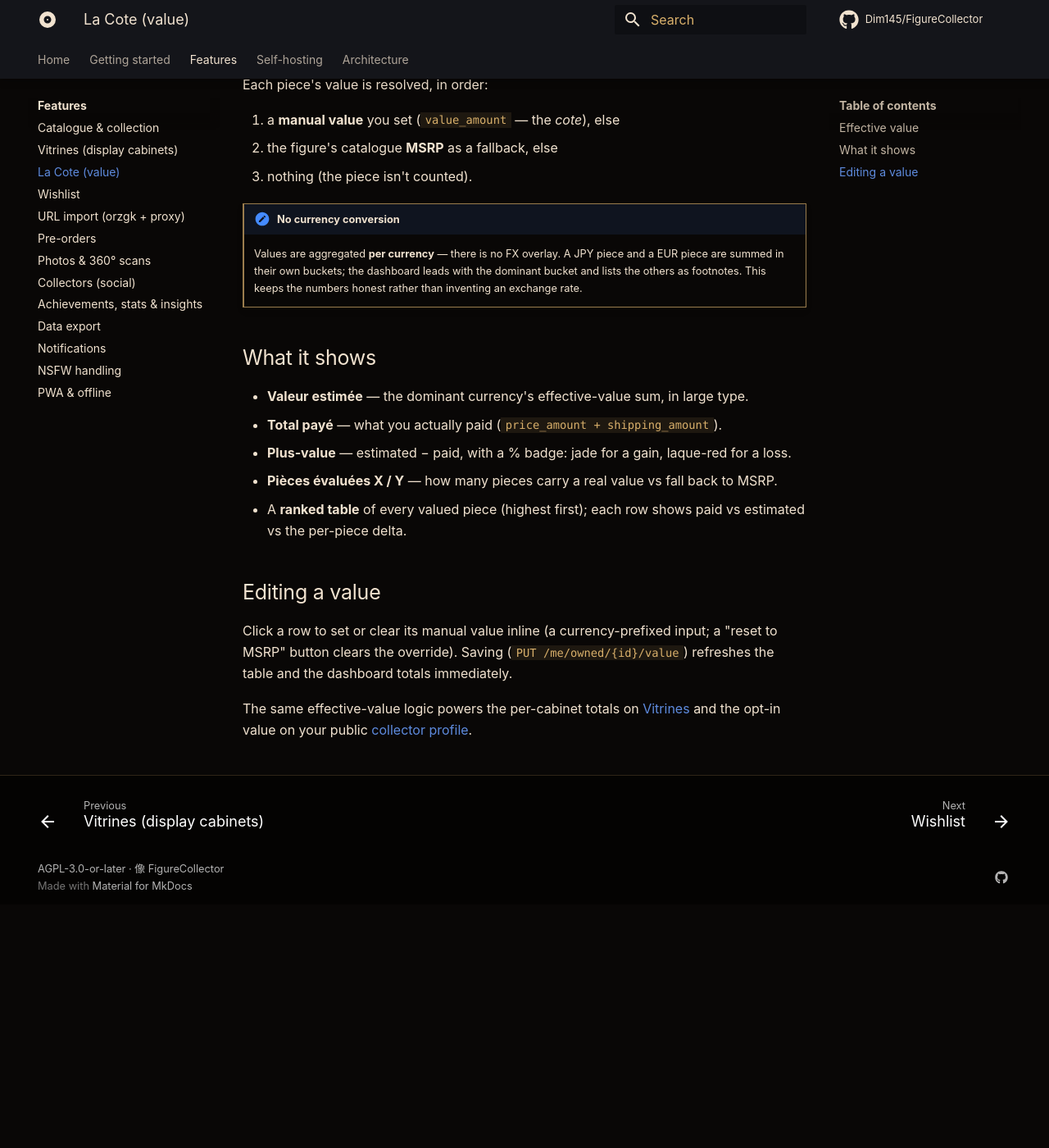
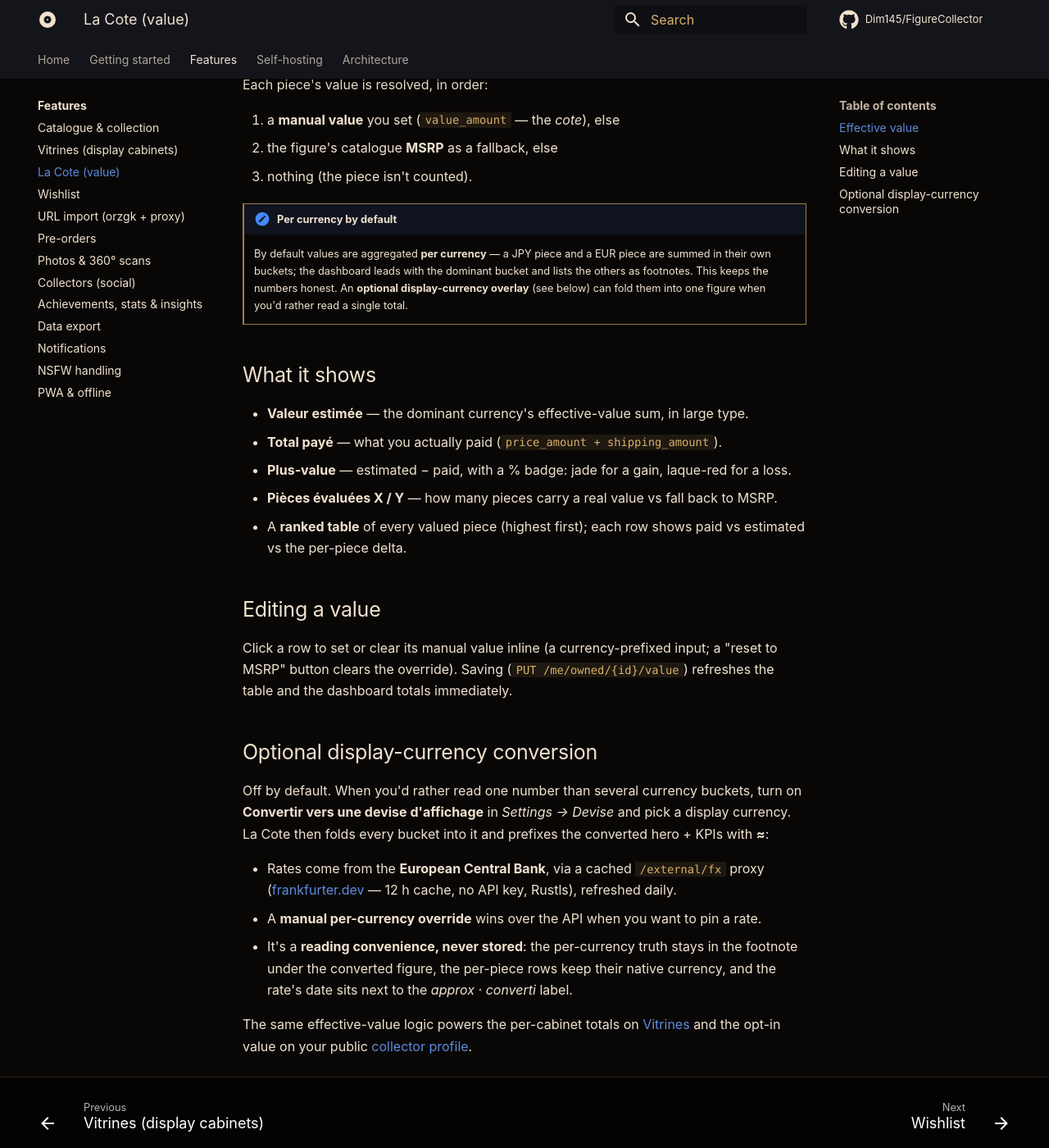
Before and after one commit to Dim145/FigureCollector, an MkDocs documentation site: the page built from docs/content/features/cote.md, in a window 1280 px wide and 1400 px high, scrolled down 297 px. Shown: the whole window at 82% size. Built offline with MkDocs 1.6.1 and Material for MkDocs 9.7.7, drawn with Linux system fonts in a browser that asks for light colours; comment, search, counter and statistics services are not loaded; before the commit the page ends 1382 px from its top, so only the background shows below that.

Commit message:
docs: document Lot 7 features (scan, bulk edit, receipts, FX, gift list)
- catalogue.md: barcode scan (BarcodeDetector → /figures/by-jan), bulk edit
  (Sélection multiple), proof-of-purchase documents (owner-only proxy).
- cote.md: replace the now-wrong "No currency conversion" note; document the
  optional display-currency overlay (ECB/frankfurter, off by default, never
  stored, manual overrides).
- wishlist.md: shared gift list (/g/<token>, anonymous reservations hidden from
  the owner, NSFW gating).
- features/index.md + README highlights: surface all five.

Validated with `mkdocs build --strict`.

```diff
--- a/docs/content/features/cote.md
+++ b/docs/content/features/cote.md
@@ -11,11 +11,12 @@ Each piece's value is resolved, in order:
 2. the figure's catalogue **MSRP** as a fallback, else
 3. nothing (the piece isn't counted).
 
-!!! note "No currency conversion"
-    Values are aggregated **per currency** — there is no FX overlay. A JPY piece
-    and a EUR piece are summed in their own buckets; the dashboard leads with the
-    dominant bucket and lists the others as footnotes. This keeps the numbers
-    honest rather than inventing an exchange rate.
+!!! note "Per currency by default"
+    By default values are aggregated **per currency** — a JPY piece and a EUR
+    piece are summed in their own buckets; the dashboard leads with the dominant
+    bucket and lists the others as footnotes. This keeps the numbers honest. An
+    **optional display-currency overlay** (see below) can fold them into one
+    figure when you'd rather read a single total.
 
 ## What it shows
 
@@ -34,6 +35,21 @@ Click a row to set or clear its manual value inline (a currency-prefixed input;
 "reset to MSRP" button clears the override). Saving (`PUT /me/owned/{id}/value`)
 refreshes the table and the dashboard totals immediately.
 
+## Optional display-currency conversion
+
+Off by default. When you'd rather read one number than several currency buckets,
+turn on **Convertir vers une devise d'affichage** in *Settings → Devise* and pick
+a display currency. La Cote then folds every bucket into it and prefixes the
+converted hero + KPIs with **≈**:
+
+- Rates come from the **European Central Bank**, via a cached `/external/fx`
+  proxy ([frankfurter.dev](https://frankfurter.dev) — 12 h cache, no API key,
+  Rustls), refreshed daily.
+- A **manual per-currency override** wins over the API when you want to pin a rate.
+- It's a **reading convenience, never stored**: the per-currency truth stays in
+  the footnote under the converted figure, the per-piece rows keep their native
+  currency, and the rate's date sits next to the *approx · converti* label.
+
 The same effective-value logic powers the per-cabinet totals on
 [Vitrines](vitrines.md) and the opt-in value on your public
 [collector profile](social.md).
--- a/docs/content/features/index.md
+++ b/docs/content/features/index.md
@@ -12,10 +12,10 @@ FigureCollector is built around a small set of overlapping mental models:
 
 Each feature has its own page below:
 
-- [Catalogue & collection](catalogue.md) — browse, add, filter, mark conditions
+- [Catalogue & collection](catalogue.md) — browse, add (incl. **barcode scan**), filter, mark conditions, **bulk edit**, attach **receipts**
 - [Vitrines](vitrines.md) — your collection arranged into glass display cabinets
-- [La Cote](cote.md) — collection value vs what you paid, per currency
-- [Wishlist](wishlist.md) — target prices, owned≠wishlist rule, bulk import from orzgk
+- [La Cote](cote.md) — collection value vs what you paid, per currency (+ optional display-currency conversion)
+- [Wishlist](wishlist.md) — target prices, owned≠wishlist rule, bulk import from orzgk, **shareable gift list**
 - [URL import](url-import.md) — paste an orzgk (or proxy-backed store) URL to import metadata
 - [Pre-orders](preorders.md) — release dates, slip history, **deposits**, **cancellations with refund tracking**, **delivery ETAs**
 - [Photos & 360° scans](photos.md) — multi-upload, **edit in place**, covers, lightbox, turntable
```
Also changed, not shown: docs/content/features/catalogue.md (+23 -0 lines), docs/content/features/wishlist.md (+21 -0 lines), README.md.
